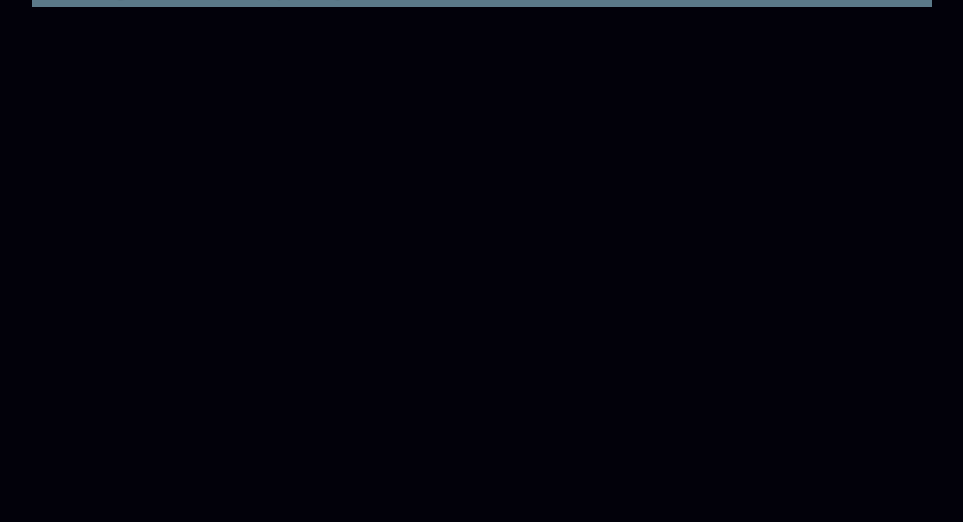
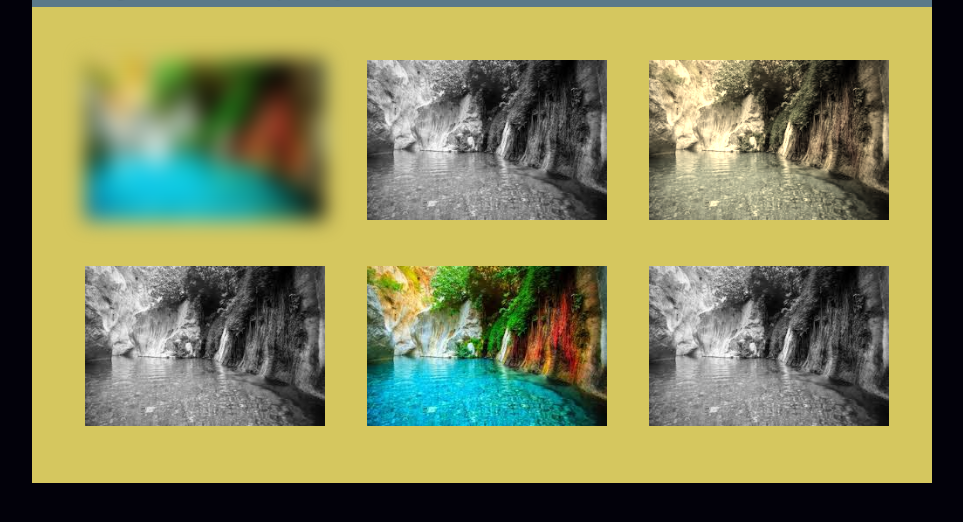
Before and after one commit to MaryMoreira/CSSyDisenioWebResponsive_Maritza_Moreira, a plain HTML site: page paisajes.html in a window 1280 px wide. Shown: the part 70-592 px from the top of the page, without its empty margins (158-1121 px from the left). Drawn offline with Linux system fonts and the light colour scheme.

Commit message:
animacionCambioPagina
Animación cambio de Pagina, y efectos en imagenes de paisaje y retrato

```diff
--- a/css/estilos.css
+++ b/css/estilos.css
@@ -2,6 +2,15 @@
 	font-family: DancingScript-Regular;
 	src: url('../fuentes/DancingScript-Regular.ttf');
 	src: url('../fuentes/DancingScript-Bold.ttf');
+}
+
+@-webkit-keyframes cambioPagina{
+	from{
+		transform:translateY(900px);
+	}
+	to{
+		height: 0px;
+	}
 }
 
 *
@@ -15,10 +24,14 @@ body{
   margin: 0 auto;
 	padding: 0;
 	width: 900px;
+	animation: cambioPagina 1s;
 }
 figure{
 	text-align: center;
 	text-decoration: underline;
+}
+table{
+  border-collapse: collapse;
 }
 
 /*MEDIA QUERIE PARA DESKTOP*/
@@ -116,32 +129,91 @@ figure{
 	}
 
 	.contenedor_pie_pagina {
-		display:block;
+		display:flex;
 		margin:auto;
 		padding: 1.5em;
-		display: flex;
 		flex-direction: row;
 		background-color: #C6d5c5;
 		border: 1px;
+		border-bottom-left-radius: 10px;
+	  border-bottom-right-radius: 10px;
 	}
 
 	.contacto .termino .redes_sociales .derecho{
-		text-align: justify;
 		width: 25%;
 		font-size: 1em;
 	}
 
 	.redes_sociales li{
-		margin: 0;
-		text-align: justify;
+		display: inline-block;
+		margin: 0 auto;
 		list-style: none;
 	}
 
 	.redes_sociales a{
+		margin: 0;
+		text-align: none;
 		text-decoration: none;
 		color: black;
 	}
+
+	#contenido_tabla{
+		display:block;
+		margin:auto;
+		padding: 2em;
+		display: flex;
+		flex-direction: row;
+		background-color:  #d5c75f;
+		border: 1px;
+	}
+
+	td .imagen1{
+		margin: 20px;
+		width:15em;
+		height:10em;
+		-webkit-filter:blur(10px);
+		filter: blur(10px);
+	}
+
+	td .imagen2{
+		margin: 20px;
+		width:15em;
+		height:10em;
+		-webkit-filter:grayscale(100%);
+		filter: grayscale(100%);
+	}
+
+	td .imagen3{
+		margin: 20px;
+		width:15em;
+		height:10em;
+		-webkit-filter:sepia(90%);
+		filter: sepia(90%);
+	}
+
+	td .imagen4{
+	  margin: 20px;
+		width:15em;
+		height:10em;
+		-webkit-filter:grayscale(100%);
+		filter: grayscale(100%);
+	}
+
+	td .imagen5{
+		margin: 20px;
+		width:15em;
+		height:10em;
+	}
+
+	td .imagen6{
+		margin: 20px;
+		width:15em;
+		height:10em;
+		-webkit-filter:grayscale(100%);
+		filter: grayscale(100%);
+	}
 }
+
 
 /*MEDIA QUERIE PARA MOVIL*/
 @media (max-width:900px){
--- a/paisajes.html
+++ b/paisajes.html
@@ -20,9 +20,20 @@
         </div>
       </nav>
     </header>
+    <section>
+      <table id="contenido_tabla">
+        <tr class="fila1">
+          <td><img src="img/paisaje.jpg" class="imagen1"></td>
+          <td><img src="img/paisaje.jpg" class="imagen2"></td>
+          <td><img src="img/paisaje.jpg" class="imagen3"></td>
+        </tr>
+        <tr class="fila2">
+          <td><img src="img/paisaje.jpg" class="imagen4"></td>
+          <td><img src="img/paisaje.jpg" class="imagen5"></td>
+          <td><img src="img/paisaje.jpg" class="imagen6"></td>
+        </tr>
 
-    <section>
-
+      </table>
 
     </section>
     <footer>
```
Also changed, not shown: index.html (+1 -1 lines), retratos.html (+13 -2 lines).
